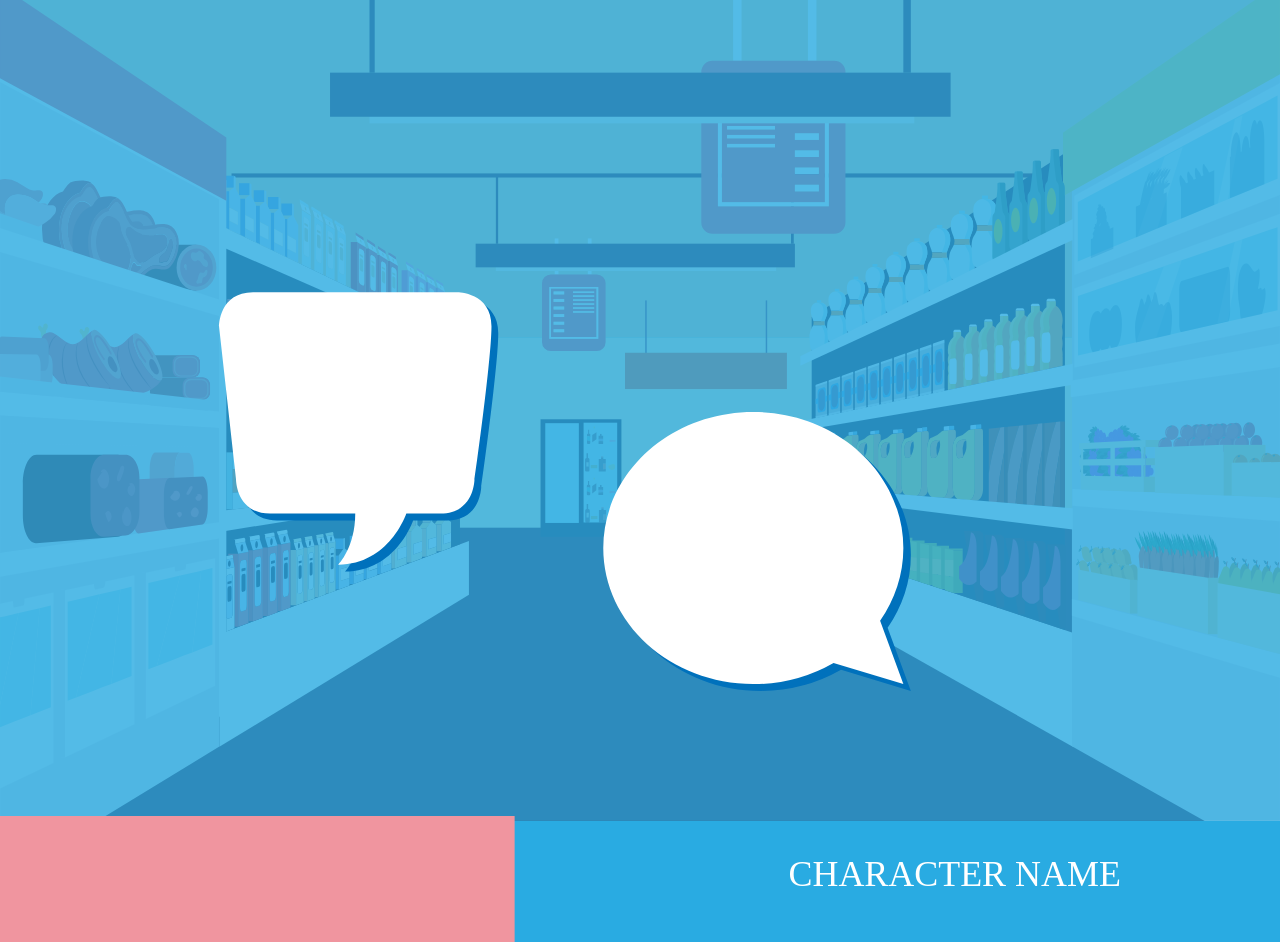
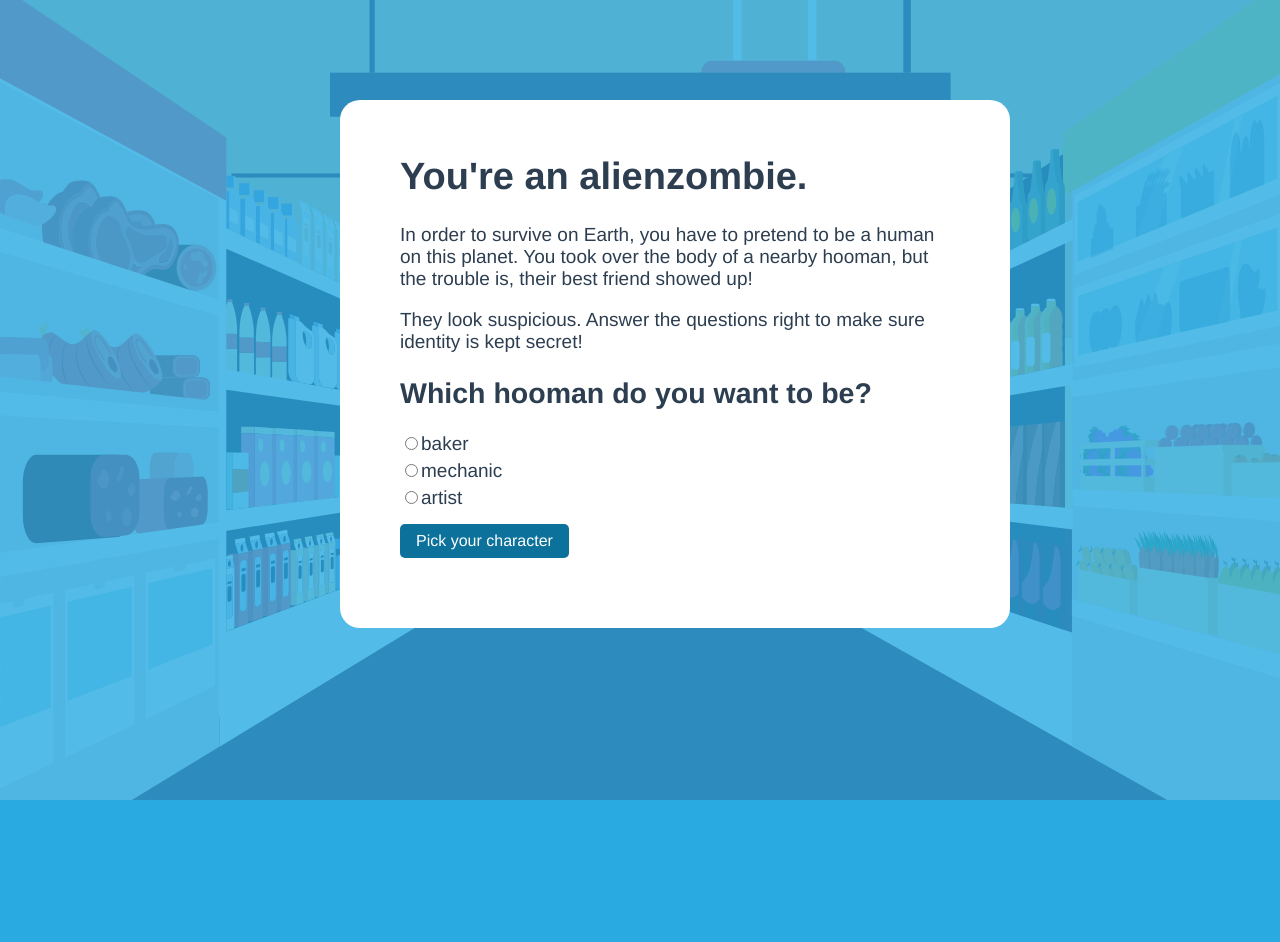
Before and after one commit to thirteendogs/aliengame, a Vue app: page / in a window 1280 px wide. After the commit the page ends 800 px from the top, so only its background shows below. Built offline with nearby package versions, Linux system fonts and the light colour scheme; a web font is replaced by a local one.

Commit message:
Add pick your character

```diff
--- a/src/App.vue
+++ b/src/App.vue
@@ -1,21 +1,64 @@
 <template>
   <div id="app" class="contain">
+    <GamestateStart v-if="uiState === 'start'">
+      <h2>Which hooman do you want to be?</h2>
+
+      <!-- reminder of v-bind:key its the same as :key -->
+      <p
+        v-for="option in characterChoices"
+        :key="option"
+        class="character-choices"
+      >
+        <input
+          type="radio"
+          v-model="characterInput"
+          :id="option"
+          :value="option"
+        />
+        <label :for="options in characterChoices" :key="option">{{
+          option
+        }}</label>
+      </p>
+
+      <button @click="pickCharacter">Pick your character</button>
+    </GamestateStart>
+
+    <section v-else>
       <svg viewBox="0 -180 1628 1180" class="main">
         <defs>
           <clipPath id="bottom-clip">
-          <rect class="bottom-clip-path" x="1131.5" y="546.5" width="406" height="1000" />
+            <rect
+              class="bottom-clip-path"
+              x="1131.5"
+              y="546.5"
+              width="406"
+              height="1000"
+            />
           </clipPath>
           <clipPath id="top-clip">
-          <rect class="top-clip-path" x="1131.5" y="69.5" width="406" height="473" />
+            <rect
+              class="top-clip-path"
+              x="1131.5"
+              y="69.5"
+              width="406"
+              height="473"
+            />
           </clipPath>
         </defs>
+
+        <Friend />
+        <Score />
+
+        <component :is="character"></component>
 
         <text
           x="1000"
           y="930"
           style="font: normal 45px 'Recursive; text-transform: uppercase;"
           class="text"
-      >Character Name</text>
+        >
+          {{ character }}
+        </text>
 
         <path fill="#f0959f" d="M0 842h657v192H0z" />
 
@@ -45,11 +88,46 @@
           />
         </g>
       </svg>
+    </section>
   </div>
 </template>
 
 <script>
+import Artist from "@/components/Artist.vue";
+import Baker from "@/components/Baker.vue";
+import Friend from "@/components/Friend.vue";
+import Mechanic from "@/components/Mechanic.vue";
+import Score from "@/components/Score.vue";
+import Zombie from "@/components/Zombie.vue";
 
+import { mapState } from "vuex";
+import GamestateStart from "@/components/GamestateStart.vue";
+
+export default {
+  components: {
+    GamestateStart,
+    Artist,
+    Baker,
+    Friend,
+    Mechanic,
+    Score,
+    Zombie,
+  },
+  data() {
+    return {
+      characterInput: "",
+    };
+  },
+  computed: {
+    ...mapState(["uiState", "questions", "characterChoices", "character"]),
+  },
+  methods: {
+    pickCharacter() {
+      this.$store.commit("pickCharacter", this.characterInput);
+      this.$store.commit("updateUIState", "characterChosen");
+    },
+  },
+};
 </script>
 
 <style lang="scss">
--- /dev/null
+++ b/src/components/GamestateStart.vue
@@ -0,0 +1,25 @@
+<template>
+    <div class="modal">
+        <h1 id="header">You're an alienzombie.</h1>
+        <p>
+            In order to survive on Earth, you have to pretend to be a human on this
+            planet. You took over the body of a nearby hooman, but the trouble is, their
+            best friend showed up!
+        </p>
+        <p>
+            They look suspicious. Answer the questions right to make sure identity is
+            kept secret!
+        </p>
+        <slot></slot>
+    </div>
+</template>
+
+<script>
+    export default {
+
+    }
+</script>
+
+<style lang="scss" scoped>
+
+</style>
--- a/src/store/index.js
+++ b/src/store/index.js
@@ -2,6 +2,9 @@ import { createStore } from 'vuex'
 
 export default createStore({
   state: {
+    uiState: 'start',
+    characterChoices: ['baker', 'mechanic', 'artist'],
+    character: '',
     questions: [
       {
         question: `What's your dog's name?`,
@@ -44,6 +47,12 @@ export default createStore({
   getters: {
   },
   mutations: {
+    pickCharacter(state, character) {
+      state.character = character
+    },
+    updateUIState(state, uiState) {
+      state.uiState = uiState
+    }
   },
   actions: {
   },
```
Lines whose indentation alone changed are shown as unchanged.
